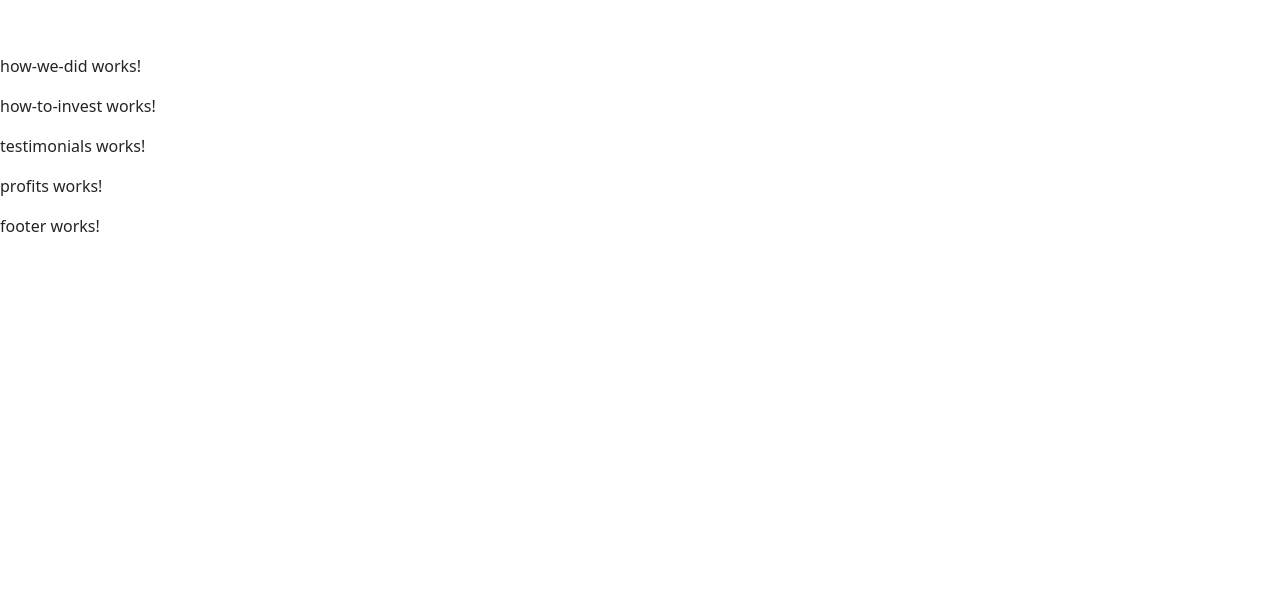
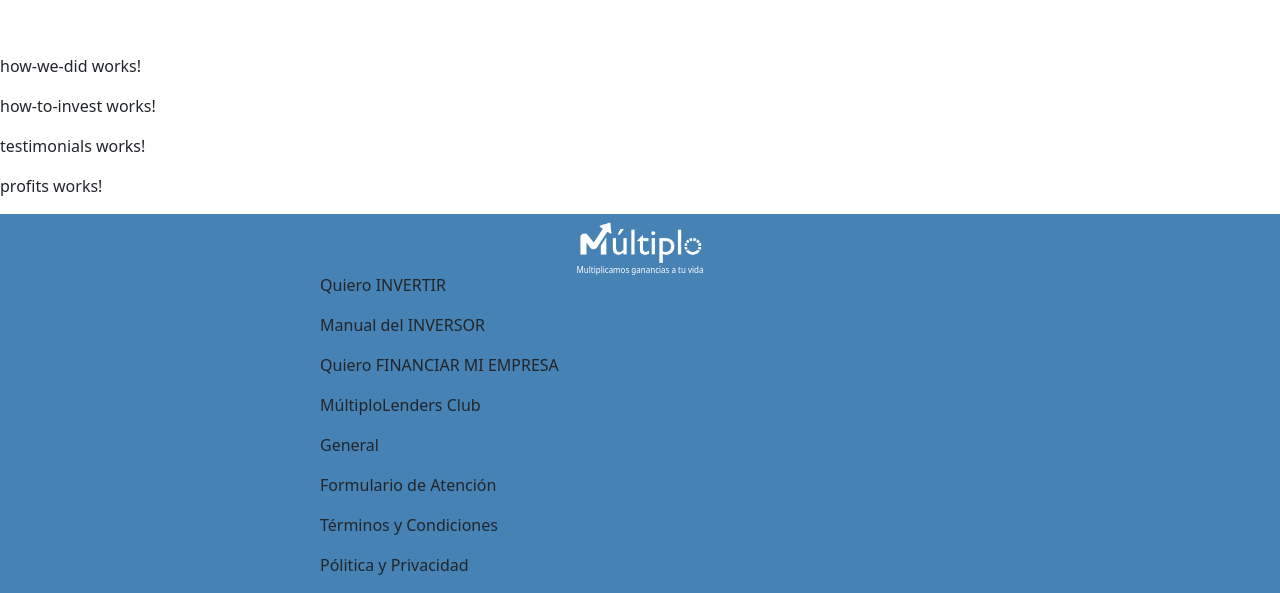
Before and after one commit to FedeRacun/multiplo.landing, an Angular app: page / in a window 1280 px wide. Shown: the part 1771-2364 px from the top of the page. Before the commit the page ends 2025 px from the top, so only its background shows below. Built offline with nearby package versions, Linux system fonts and the light colour scheme; a web font is replaced by a local one.

Commit message:
basic footer added

```diff
--- a/src/app/views/footer/footer.component.css
+++ b/src/app/views/footer/footer.component.css
@@ -0,0 +1,22 @@
+.firstFooter{
+    background-color: steelblue;
+}
+
+.footerLogo{
+    display: flex;
+    position: relative;
+    flex-direction: column;
+    color: #fff;
+    align-items: center;
+}
+
+.footerLogoText{
+    top: 50px;
+    position: absolute;
+    font-size: 0.5rem;
+}
+
+.firstLinksFooter{
+    display: flex;
+    justify-content: space-between;
+}
--- a/src/app/views/footer/footer.component.html
+++ b/src/app/views/footer/footer.component.html
@@ -1 +1,23 @@
-<p>footer works!</p>
+
+<div class="firstFooter">
+<div class="footerLogo">
+    <img src="../../../assets/images/logo-footer.png" width="130px" />
+    <p class="footerLogoText">Multiplicamos ganancias a tu vida</p>
+</div>
+<div class="d-flex justify-content-center">
+<div class="w-50">
+    <p class="fs-6 white">Quiero INVERTIR</p>
+    <p class="fs-6 white">Manual del INVERSOR</p>
+    <p class="fs-6 white">Quiero FINANCIAR MI EMPRESA</p>
+    <p class="fs-6 white">MúltiploLenders Club</p>
+<div class="w-50">
+    <p class="fs-6">General</p>
+    <p class="fs-6">Formulario de Atención</p>
+    <p class="fs-6">Términos y Condiciones</p>
+    <p class="fs-6">Pólitica y Privacidad</p>
+</div>
+</div>
+</div>
+<div class="secondFooter">
+
+</div>
```
Also changed, not shown: 1 other file (tests, documents, lock files or other folders).
